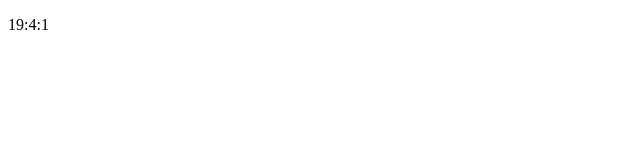
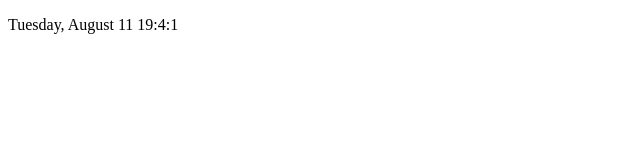
Before and after one commit to ct112/Project1, a plain HTML site: page clock.html in a window 1280 px wide. Shown: the whole page, without its empty margins (0-640 px from the left). Drawn offline with Linux system fonts and the light colour scheme.

Commit message:
date and time both displaying

```diff
--- a/clock.html
+++ b/clock.html
@@ -12,7 +12,8 @@
             return t.getHours() + ":" + t.getMinutes() + ":" + t.getSeconds()
         }
         function render_clock(){
-            document.getElementById("clock").innerHTML =  time();
+            let dates = format_date()
+            document.getElementById("clock").innerHTML = dates[0] + ", " + dates[1] + " " + dates[2] + " " + time();
         }
         function format_date(){
             let d = new Date();
@@ -23,10 +24,6 @@
 
         }
         setInterval(render_clock,1000);
-        alert(format_date())
-
-
-
     </script>
 
     </body>
```
